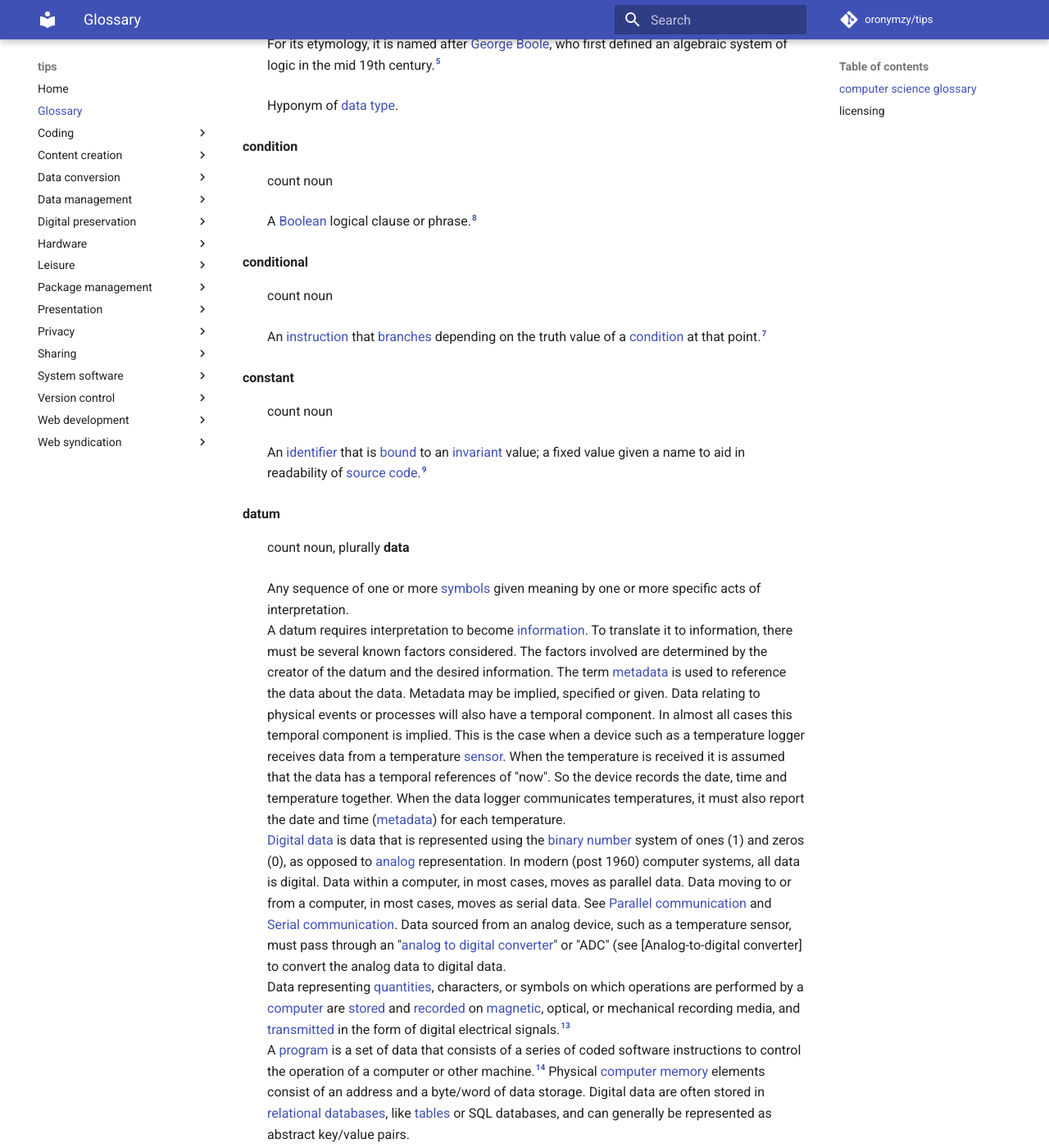
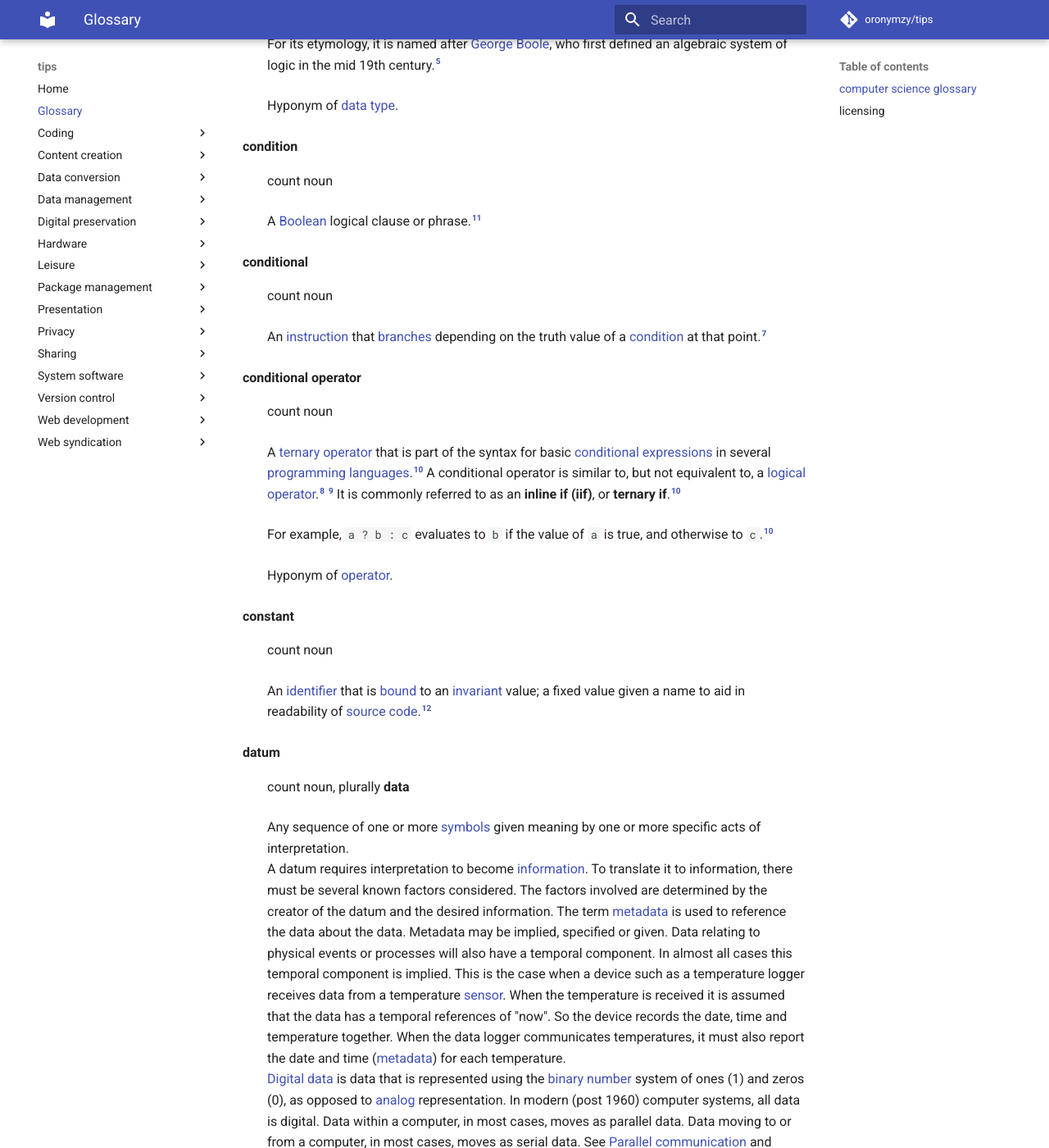
Before and after one commit to oronymzy/tips, an MkDocs documentation site: the page built from docs/glossry.md, in a window 1280 px wide and 1400 px high, scrolled down 1658 px. Shown: the whole window at 82% size. Built offline with MkDocs 1.6.1 and Material for MkDocs 9.7.7, drawn with Linux system fonts in a browser that asks for light colours; comment, search, counter and statistics services are not loaded; some of the changed text lies outside the part shown.

Commit message:
Add 'conditional operator' concept, add list item
Add 'conditional operator' concept, with footnote.
Add 'Conditional operator' unordered list item
with hyperlink in 'licensing' section.
Add semantic relation between
'conditional operator' and 'operator'.

```diff
--- a/docs/glossry.md
+++ b/docs/glossry.md
@@ -42,6 +42,12 @@ The function of blocks in programming is to enable groups of statements to be tr
 **conditional** {: #conditionaldef }
 : count noun
 : An [instruction](https://en.wiktionary.org/wiki/instruction) that [branches](https://en.wiktionary.org/wiki/branch) depending on the truth value of a [condition](#conditiondef) at that point.[^conditionaldef-note1]
+
+**conditional operator** {: #conditionaloperatordef }
+: count noun
+: A [ternary operator](https://en.wikipedia.org/wiki/Ternary_operator) that is part of the syntax for basic [conditional expressions](https://en.wikipedia.org/wiki/Conditional_(programming)) in several [programming languages](https://en.wikipedia.org/wiki/Programming_language).[^conditionaloperatordef-note2] A conditional operator is similar to, but not equivalent to, a [logical operator](#logicaloperatordef).[^conditionaloperatordef1] [^conditionaloperatordef-note1] It is commonly referred to as an **inline if (iif)**, or **ternary if**.[^conditionaloperatordef-note2]
+: For example, `a ? b : c` evaluates to `b` if the value of `a` is true, and otherwise to `c`.[^conditionaloperatordef-note2]
+: Hyponym of [operator](#operatordef).
 
 **constant** {: #constantdef }
 : count noun
@@ -171,7 +177,7 @@ The most common logical operators are **[binary](https://en.wikipedia.org/wiki/B
 : count noun
 : A construct which behaves generally like a [subroutine](#subroutinedef), but which differs [syntactically](https://en.wikipedia.org/wiki/Syntax_(programming_languages)) or [semantically](https://en.wikipedia.org/wiki/Semantics_(computer_science)) from a usual subroutine.[^operatordef-note1]
 : Operators have [associativity](#associativitydef). They may be **associative, left-associative, right-associative** or **non-associative**. For **associative** operators, the operations can be grouped arbitrarily. For **left-associative** operators, the operations are grouped from the left. For **right-associative** operators, the operations are grouped from the right. For **non-associative** operators, the operations cannot be chained, often because the output type is incompatible with the input types.[^operatordef-note2]
-: Hypernym of [logical operator](#logicaloperatordef) and [relational operator](#relationaloperatordef).
+: Hypernym of [conditional operator](#conditionaloperatordef), [logical operator](#logicaloperatordef) and [relational operator](#relationaloperatordef).
 
 **relational expression** {: #relationalexpressiondef }
 : count noun
@@ -234,6 +240,7 @@ A type of selection control mechanism used to allow the value of a [variable](ht
 - [Conditional (computer programming)](https://en.wikipedia.org/w/index.php?title=Conditional_(computer_programming)&oldid=881570939)
 - [Conditional (computer programming)§Else if](https://en.wikipedia.org/w/index.php?title=Conditional_(computer_programming)&oldid=882062344#Else_if)
 - [Conditional (computer programming)§If–then(–else)](https://en.wikipedia.org/w/index.php?title=Conditional_(computer_programming)&oldid=881570939)
+- [Conditional operator](https://en.wikipedia.org/w/index.php?title=Conditional_operator&oldid=846889637)
 - [Data (computing)](https://en.wikipedia.org/w/index.php?title=Data_(computing)&oldid=881080086)
 - [Data type](https://en.wikipedia.org/w/index.php?title=Data_type&oldid=879519751)
 - [Entity](https://en.wikipedia.org/w/index.php?title=Entity&oldid=880867147).
@@ -252,7 +259,8 @@ A type of selection control mechanism used to allow the value of a [variable](ht
 - [Statement (computer science)](https://en.wikipedia.org/w/index.php?title=Statement_(computer_science)&oldid=863825665)
 - [Symbol rate§Symbols](https://en.wikipedia.org/w/index.php?title=Symbol_rate&oldid=870702760#Symbols)
 - [Subroutine](https://en.wikipedia.org/w/index.php?title=Subroutine&oldid=879018923)
-- [Switch statement](https://en.wikipedia.org/w/index.php?title=Switch_statement&oldid=866307445).
+- [Switch statement](https://en.wikipedia.org/w/index.php?title=Switch_statement&oldid=866307445)
+- [?:](https://en.wikipedia.org/w/index.php?title=%3F:&oldid=880334289)
 
 on Wikipedia, with changes made, and:
 
@@ -275,6 +283,9 @@ on Wiktionary, with changes made.
 [^Booleandatatypedef-note1]: This definition is based on [Wikipedia's definition of Boolean data type](https://en.wikipedia.org/wiki/Boolean_data_type) and [Data type](https://en.wikipedia.org/wiki/Data_type).
 [^Booleandef-note1]: This definition is based on [Wikipedia's definition](https://en.wikipedia.org/wiki/Boolean_data_type).
 [^conditionaldef-note1]: This definition is the same as [Wiktionary's definition](https://en.wiktionary.org/wiki/conditional).
+[^conditionaloperatordef1]: Cogwheel. ["What is the difference between logical and conditional /operator/"](https://stackoverflow.com/questions/3154132/what-is-the-difference-between-logical-and-conditional-and-or-in-c). *Stack Overflow.* Retrieved 9 April 2015.
+[^conditionaloperatordef-note1]: This definition is based on a definition from [Wikipedia](https://en.wikipedia.org/wiki/Conditional_operator).
+[^conditionaloperatordef-note2]: This definition is based on a definition from [Wikipedia](https://en.wikipedia.org/wiki/%3F:).
 [^conditiondef-note1]: This definition is based on definitions from [Wiktionary](https://en.wiktionary.org/wiki/condition) and [Wikipedia](https://en.wikipedia.org/wiki/Conditional_(computer_programming)).
 [^constantdef-note1]: This definition is the same as [Wiktionary's definition](https://en.wiktionary.org/wiki/constant).
 [^datatypedef1]: [type](http://foldoc.org/type) at the *[Free On-line Dictionary of Computing](https://en.wikipedia.org/wiki/Free_On-line_Dictionary_of_Computing)*
```
